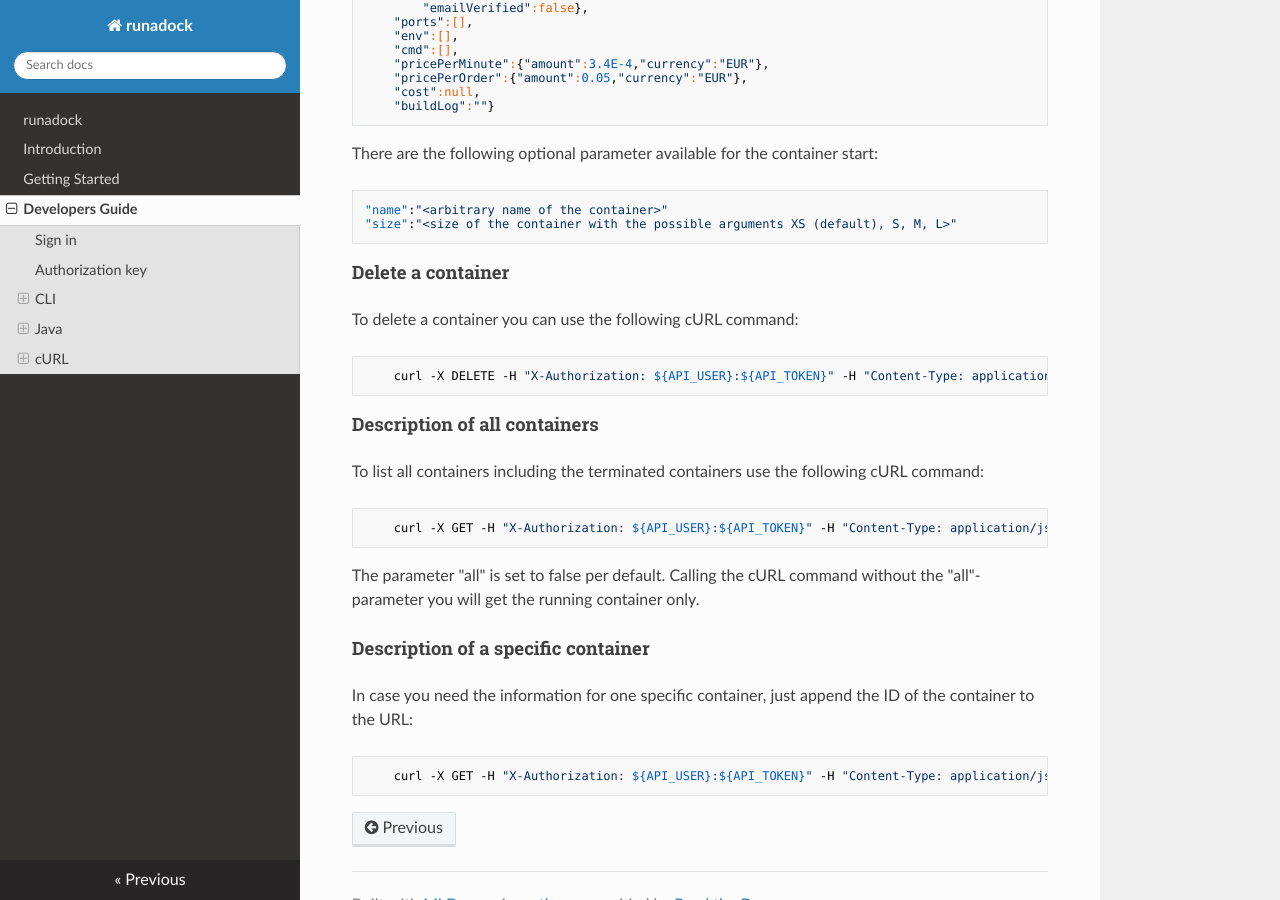
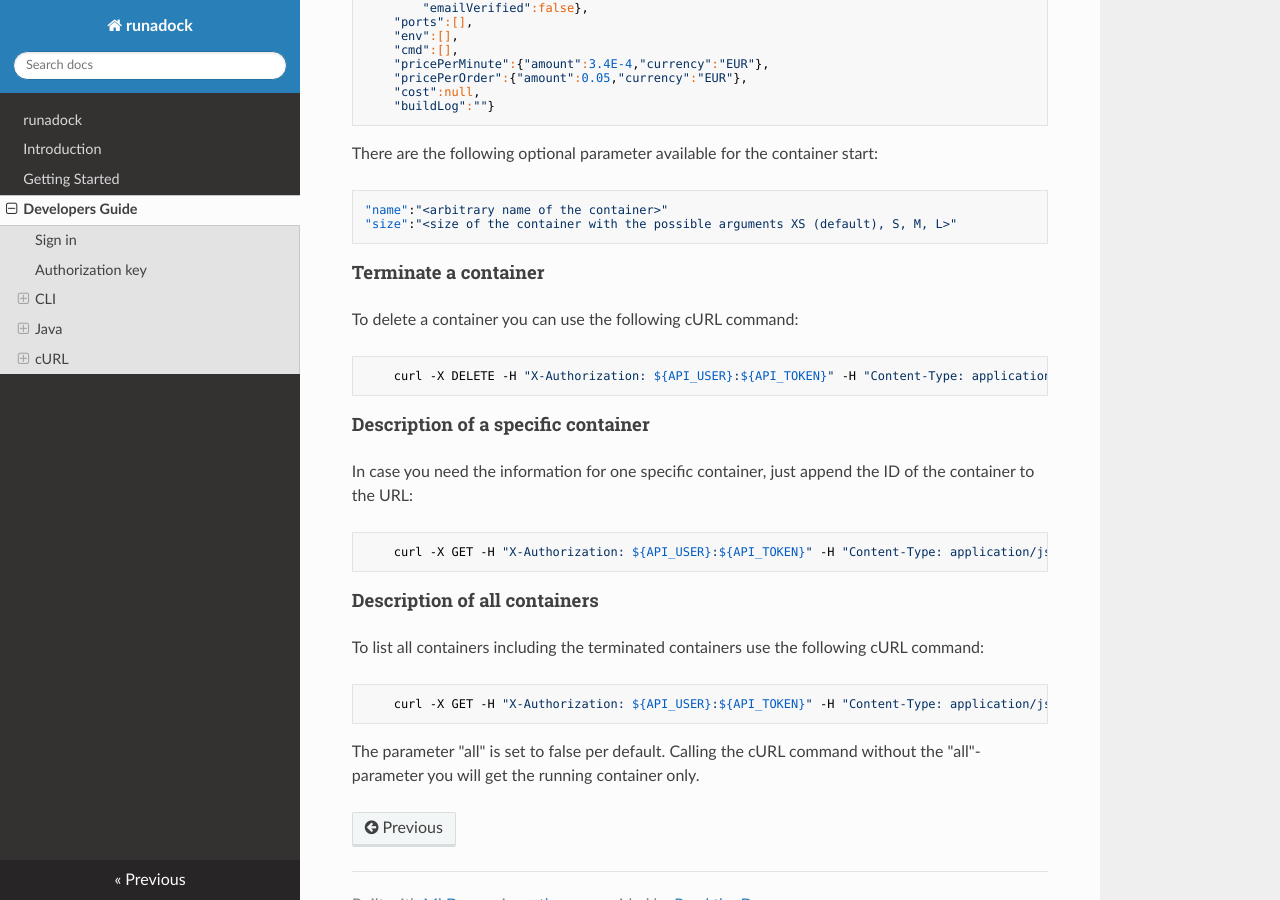
Before and after one commit to runadock/docs, an MkDocs documentation site: the page built from docs/DevelopersGuide.md, in a window 1280 px wide and 900 px high, scrolled down 7162 px. Built offline with MkDocs 1.6.1, drawn with Linux system fonts in a browser that asks for light colours; nearby versions of some CDN libraries; old or Windows-style settings are respelled for this version of MkDocs; part of the change alters nothing that is shown; some of the changed text lies outside the part shown.

Commit message:
Update DevelopersGuide.md

```diff
--- a/docs/DevelopersGuide.md
+++ b/docs/DevelopersGuide.md
@@ -31,7 +31,7 @@ and
 
     RUNADOCK_TOKEN=<your authorization key can be found at https://runadock.io/terminal/#/tokens>
 
-#### run
+#### Start a container
 
 Now you are ready to start a container with the following command:
 
@@ -47,7 +47,7 @@ The return value is the id of your run created by runadock. There are the follow
     --name      arbitrary name of the container
     --size      size of the container with the possible arguments XS (default), S, M, L
 
-#### inspect
+#### Description of a specific container
 
 You can use the id to check for more details on your container using the command inspect
 
@@ -122,7 +122,7 @@ Example:
 
 As you can see there are two id parameter. The first parameter *id* is the runadock-ID of your run. The parameter *containerId* is the ContainerID of your container running by Docker.
 
-#### kill
+#### Terminate a container
 
 For stopping a container you can use the kill command:
 
@@ -133,7 +133,7 @@ Example:
     $ ./runadock kill --id 9d608bc6-e066-4686-ae98-b3e6ef3114fd
     $
 
-#### ps
+#### List of containers
 
 Last but not least we also provide a command to list all your running and stopped containers. Use
 
@@ -270,7 +270,7 @@ The Callback object provides two methods you can use to get return information a
 		}
 
 
-#### Terminate
+#### Terminate a container
 
 To terminate a container you have to call the following method:
 
@@ -377,11 +377,17 @@ There are the following optional parameter available for the container start:
     "name":"<arbitrary name of the container>"
     "size":"<size of the container with the possible arguments XS (default), S, M, L>"
 
-#### Delete a container
+#### Terminate a container
 
 To delete a container you can use the following cURL command:
 
 		curl -X DELETE -H "X-Authorization: ${API_USER}:${API_TOKEN}" -H "Content-Type: application/json" https://runadock.io/api/v1/container/<ID of the container to be deleted>
+
+#### Description of a specific container
+
+In case you need the information for one specific container, just append the ID of the container to the URL:
+
+		curl -X GET -H "X-Authorization: ${API_USER}:${API_TOKEN}" -H "Content-Type: application/json" https://runadock.io/api/v1/container/<ID of the container>
 
 #### Description of all containers
 
@@ -390,9 +396,3 @@ To list all containers including the terminated containers use the following cUR
 		curl -X GET -H "X-Authorization: ${API_USER}:${API_TOKEN}" -H "Content-Type: application/json" https://runadock.io/api/v1/container?all=true
 
 The parameter "all" is set to false per default. Calling the cURL command without the "all"-parameter you will get the running container only.
-
-#### Description of a specific container
-
-In case you need the information for one specific container, just append the ID of the container to the URL:
-
-		curl -X GET -H "X-Authorization: ${API_USER}:${API_TOKEN}" -H "Content-Type: application/json" https://runadock.io/api/v1/container/<ID of the container>
```
